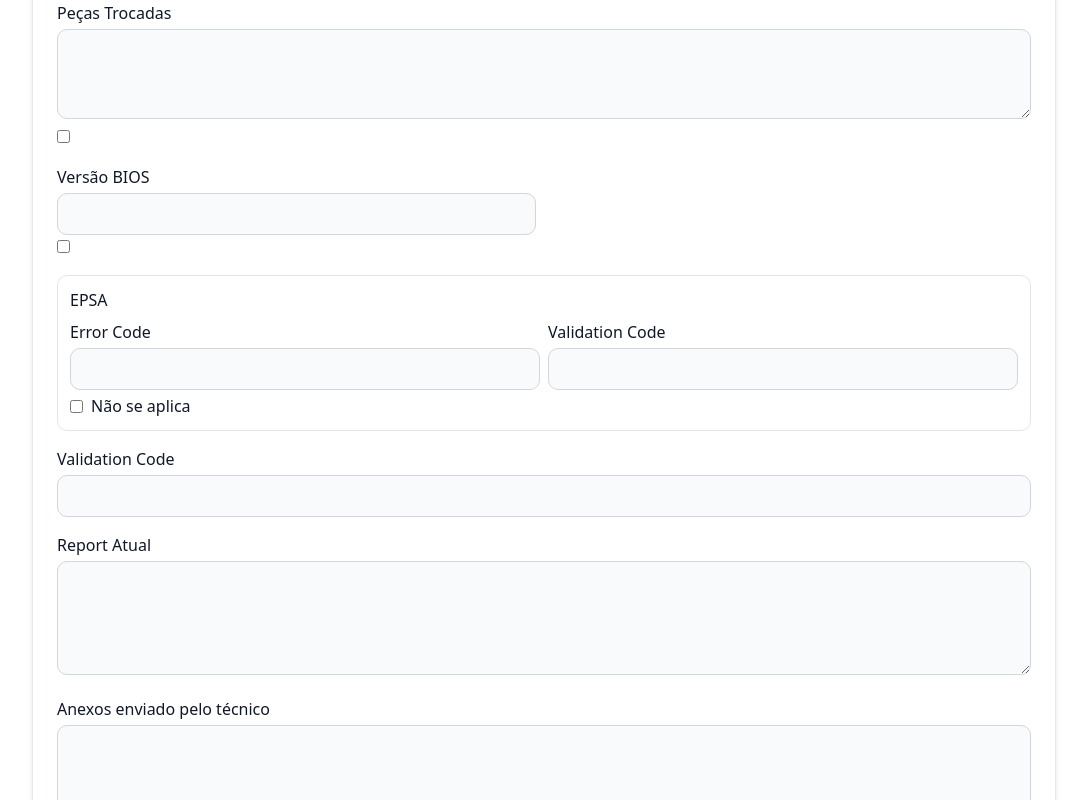
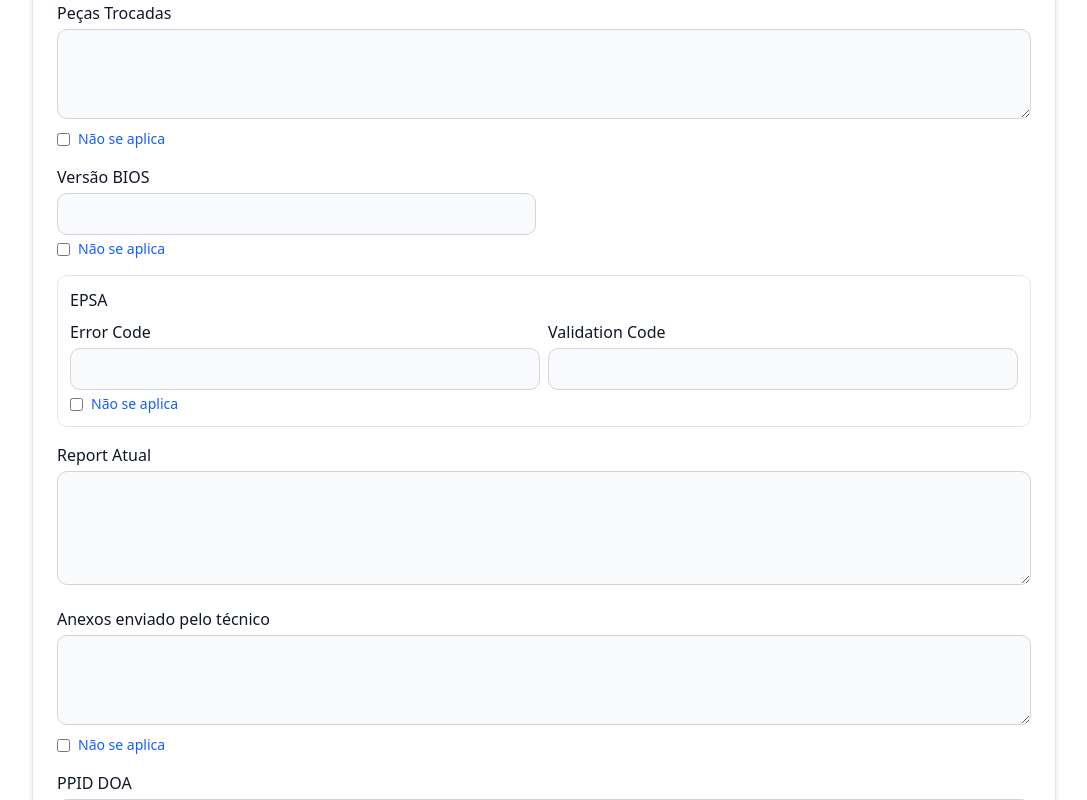
Before and after one commit to tricia-sz/dspq_log_generator, a Next.js app: page / in a window 1280 px wide. Shown: the part 720-1520 px from the top of the page, without its empty margins (96-1183 px from the left). Built offline with nearby package versions, Linux system fonts and the light colour scheme.

Commit message:
Adjustments in internationalization following componentization

```diff
--- a/app/components/FormSection.tsx
+++ b/app/components/FormSection.tsx
@@ -42,7 +42,6 @@ const fields: Field[] = [
   { name: "pecasTrocadas", type: "textarea", labelPT: "Peças Trocadas", labelES: "Piezas Reemplazadas", rows: 3, hasNao: true },
   { name: "versaoBios", type: "text", labelPT: "Versão BIOS", labelES: "Versión BIOS", hasNao: true, small: true },
   { name: "epsaError", type: "text", labelPT: "Error Code", labelES: "Error Code" },
-  { name: "epsaValidation", type: "text", labelPT: "Validation Code", labelES: "Validation Code" },
   { name: "reportAtual", type: "textarea", labelPT: "Report Atual", labelES: "Informe Actual", rows: 4 },
   { name: "anexos", type: "textarea", labelPT: "Anexos enviado pelo técnico", labelES: "Archivos adjuntos enviados por el técnico", rows: 3, hasNao: true },
   { name: "ppidDoa", type: "text", labelPT: "PPID DOA", labelES: "PPID DOA", hasNao: true },
@@ -64,6 +63,33 @@ const initialInstructions = {
 - Si persiste o hay alguna falla adicional, reportar directamente a DSPQ`,
 };
 
+const translations = {
+  pt: {
+    naoSeAplica: "Não se aplica",
+    selecione: "Selecione...",
+    gerarLog: "Gerar Log",
+    limparFormulario: "🧹 Limpar Formulário",
+    copiar: "📋 Copiar",
+    copiado: "✅ Copiado!",
+    historicoTitulo: "Histórico de Logs (máx. 10)",
+    epsa: "EPSA",
+    errorCode: "Error Code",
+    validationCode: "Validation Code",
+  },
+  es: {
+    naoSeAplica: "No se aplica",
+    selecione: "Seleccione...",
+    gerarLog: "Generar Registro",
+    limparFormulario: "🧹 Borrar Formulario",
+    copiar: "📋 Copiar",
+    copiado: "✅ ¡Copiado!",
+    historicoTitulo: "Historial de Registros (máx. 10)",
+    epsa: "EPSA",
+    errorCode: "Error Code",
+    validationCode: "Validation Code",
+  },
+};
+
 export default function FormSection({ lang, theme }: FormSectionProps) {
   const [formData, setFormData] = useState<FormData>({});
   const [checkboxes, setCheckboxes] = useState<CheckboxesData>({});
@@ -71,17 +97,11 @@ export default function FormSection({ lang, theme }: FormSectionProps) {
   const [copied, setCopied] = useState(false);
   const [historico, setHistorico] = useState<{ form: FormData; checks: CheckboxesData }[]>([]);
 
-  const t = {
-    pt: { naoSeAplica: "Não se aplica", selecione: "Selecione...", gerarLog: "Gerar Log", limparFormulario: "🧹 Limpar Formulário", copiar: "📋 Copiar", copiado: "✅ Copiado!", historicoTitulo: "Histórico de Logs (máx. 10)" },
-    es: { naoSeAplica: "No se aplica", selecione: "Seleccione...", gerarLog: "Generar Registro", limparFormulario: "🧹 Borrar Formulario", copiar: "📋 Copiar", copiado: "✅ ¡Copiado!", historicoTitulo: "Historial de Registros (máx. 10)" },
-  }[lang];
-
   const inputClass = `w-full rounded-lg p-2 border focus:ring-2 focus:ring-blue-500 focus:outline-none
     disabled:bg-gray-200 disabled:text-gray-500 disabled:cursor-not-allowed
     dark:disabled:bg-gray-600 dark:disabled:text-gray-400
     dark:bg-gray-800 dark:border-gray-700 dark:text-gray-100
     bg-gray-50 border-gray-300 text-gray-900`;
-
 
   useEffect(() => {
     const initForm: FormData = {};
@@ -95,12 +115,11 @@ export default function FormSection({ lang, theme }: FormSectionProps) {
 
     const savedHistorico = localStorage.getItem("historico");
     if (savedHistorico) setHistorico(JSON.parse(savedHistorico));
-  }, []);
+  }, [lang]);
 
   useEffect(() => {
     localStorage.setItem("historico", JSON.stringify(historico));
   }, [historico]);
-
 
   const handleChange = (e: ChangeEvent<HTMLInputElement | HTMLTextAreaElement | HTMLSelectElement>) => {
     const { name, type, value } = e.target;
@@ -125,7 +144,8 @@ export default function FormSection({ lang, theme }: FormSectionProps) {
     fields.forEach(f => {
       const naoKey = f.name + "Nao";
       if (f.hasNao && item.checks[naoKey]) return;
-      if (f.name === "epsaError") texto += item.checks.epsaNao ? "" : `EPSA - Error Code: ${item.form.epsaError}\nEPSA - Validation Code: ${item.form.epsaValidation}\n`;
+      if (f.name === "epsaError")
+        texto += item.checks.epsaNao ? "" : `EPSA - Error Code: ${item.form.epsaError}\nEPSA - Validation Code: ${item.form.epsaValidation}\n`;
       else if (f.name === "epsaValidation") return;
       else texto += `${lang === "pt" ? f.labelPT : f.labelES}: ${item.form[f.name]}\n`;
     });
@@ -162,10 +182,10 @@ export default function FormSection({ lang, theme }: FormSectionProps) {
           if (f.name === "epsaError") {
             return (
               <div key="epsa" className="sm:col-span-2 border rounded-lg p-3">
-                <label className="font-medium mb-2 block">EPSA</label>
+                <label className="font-medium mb-2 block">{translations[lang].epsa}</label>
                 <div className="grid grid-cols-1 sm:grid-cols-2 gap-2">
                   <div>
-                    <label className="block font-medium mb-1">Error Code</label>
+                    <label className="block font-medium mb-1">{translations[lang].errorCode}</label>
                     <input
                       type="text"
                       name="epsaError"
@@ -176,7 +196,7 @@ export default function FormSection({ lang, theme }: FormSectionProps) {
                     />
                   </div>
                   <div>
-                    <label className="block font-medium mb-1">Validation Code</label>
+                    <label className="block font-medium mb-1">{translations[lang].validationCode}</label>
                     <input
                       type="text"
                       name="epsaValidation"
@@ -187,14 +207,9 @@ export default function FormSection({ lang, theme }: FormSectionProps) {
                     />
                   </div>
                 </div>
-                <label className="flex items-center gap-2 mt-1">
-                  <input
-                    type="checkbox"
-                    name="epsaNao"
-                    checked={checkboxes.epsaNao || false}
-                    onChange={handleChange}
-                  />
-                  {t.naoSeAplica}
+                <label className="flex items-center gap-2 mt-1 text-sm text-blue-600">
+                  <input type="checkbox" name="epsaNao" checked={checkboxes.epsaNao || false} onChange={handleChange} className="accent-blue-600"/>
+                  {translations[lang].naoSeAplica}
                 </label>
               </div>
             );
@@ -222,11 +237,9 @@ export default function FormSection({ lang, theme }: FormSectionProps) {
                   onChange={handleChange}
                   className={inputClass}
                 >
-                  <option value="">{t.selecione}</option>
+                  <option value="">{translations[lang].selecione}</option>
                   {f.options?.map(o => (
-                    <option key={o} value={o}>
-                      {o}
-                    </option>
+                    <option key={o} value={o}>{o}</option>
                   ))}
                 </select>
               ) : (
@@ -240,37 +253,38 @@ export default function FormSection({ lang, theme }: FormSectionProps) {
                 />
               )}
               {f.hasNao && (
+                <label className="flex items-center gap-2 mt-1 text-sm text-blue-600">
                   <input
                     type="checkbox"
                     name={naoKey}
                     checked={checkboxes[naoKey] || false}
                     onChange={handleChange}
+                    className="accent-blue-600"
                   />
-
+                  {translations[lang].naoSeAplica}
+                </label>
               )}
             </div>
           );
         })}
 
-        {/* Botões */}
         <div className="flex gap-2 sm:col-span-2 mt-2">
           <button type="submit" className="flex-1 bg-blue-600 text-white py-2 rounded-lg font-medium hover:bg-blue-700 transition-colors">
-            {t.gerarLog}
+            {translations[lang].gerarLog}
           </button>
           <button type="button" onClick={limparFormulario} className="flex-1 bg-gray-300 text-gray-900 py-2 rounded-lg font-medium hover:bg-gray-400 transition-colors">
-            {t.limparFormulario}
+            {translations[lang].limparFormulario}
           </button>
         </div>
       </form>
 
-      {/* Resumo */}
       {showResumo && (
         <div className={`mt-8 rounded-xl p-4 border ${theme === "dark" ? "bg-gray-800 border-gray-700" : "bg-gray-50 border-gray-200"}`}>
           <div className="flex items-center justify-between mb-3">
-            <h3 className="text-lg font-semibold">{t.historicoTitulo}</h3>
+            <h3 className="text-lg font-semibold">{translations[lang].historicoTitulo}</h3>
             <button onClick={() => handleCopy({ form: formData, checks: checkboxes })} type="button"
               className={`text-sm px-3 py-1 rounded-md font-medium border transition-colors duration-200 ${copied ? "bg-green-600 text-white border-green-600" : "bg-blue-600 text-white border-blue-600 hover:bg-blue-700"}`}>
-              {copied ? t.copiado : t.copiar}
+              {copied ? translations[lang].copiado : translations[lang].copiar}
             </button>
           </div>
           <pre className="text-sm whitespace-pre-wrap">
@@ -288,7 +302,7 @@ export default function FormSection({ lang, theme }: FormSectionProps) {
       {historico.length > 0 && (
         <div className={`mt-8 rounded-xl p-4 border ${theme === "dark" ? "bg-gray-800 border-gray-700" : "bg-gray-50 border-gray-200"}`}>
           <div className="flex items-center justify-between mb-3">
-            <h3 className="text-lg font-semibold">{t.historicoTitulo}</h3>
+            <h3 className="text-lg font-semibold">{translations[lang].historicoTitulo}</h3>
             <button onClick={limparHistorico} className="text-sm text-red-600 hover:underline">🗑️ Reset</button>
           </div>
           {historico.map((item, idx) => (
@@ -297,7 +311,7 @@ export default function FormSection({ lang, theme }: FormSectionProps) {
                 <span>{item.form.nomeTecnico} — {item.form.numeroChamado} / {item.form.serviceTag}</span>
                 <button type="button" className="ml-2 text-sm px-2 py-1 rounded-md font-medium border bg-blue-600 text-white hover:bg-blue-700"
                   onClick={async (e) => { e.stopPropagation(); await handleCopy(item); }}>
-                  {t.copiar}
+                  {translations[lang].copiar}
                 </button>
               </summary>
               <pre className="text-sm whitespace-pre-wrap mt-1">
```
Lines whose indentation alone changed are shown as unchanged.
